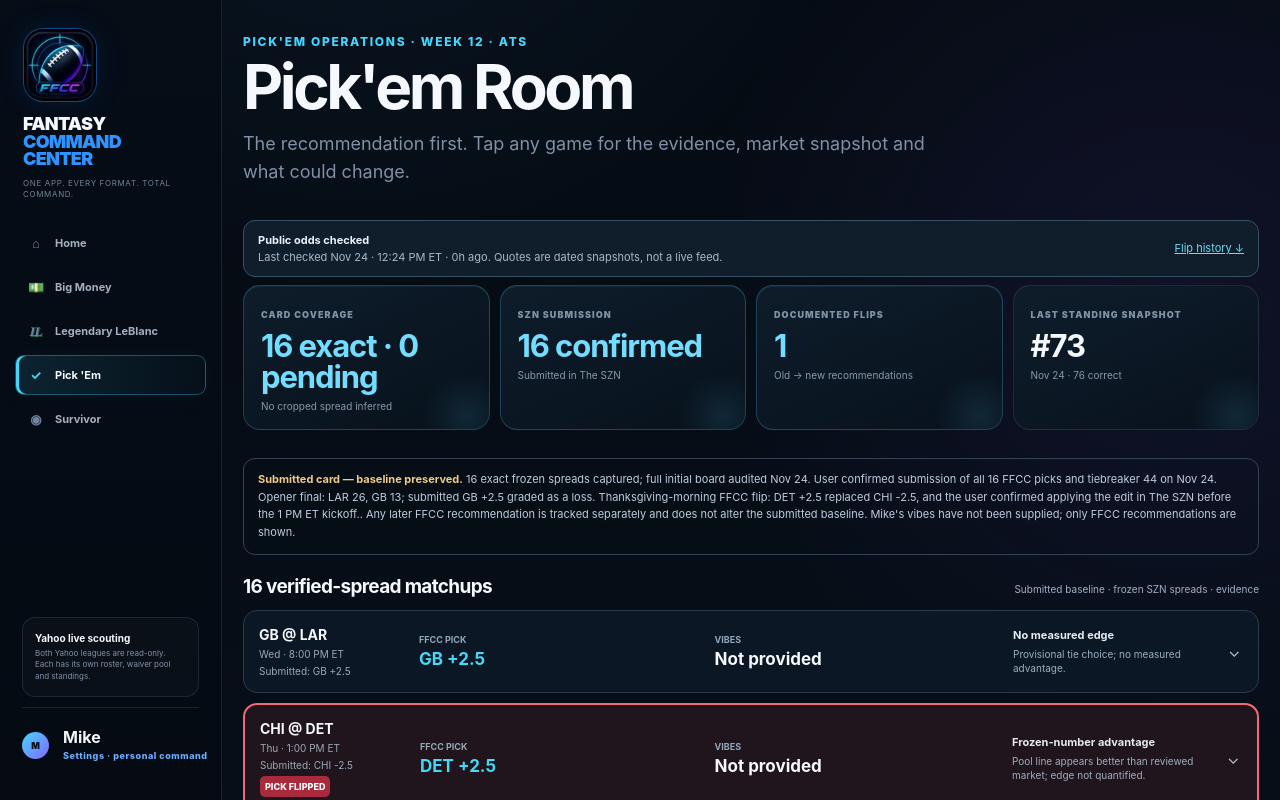
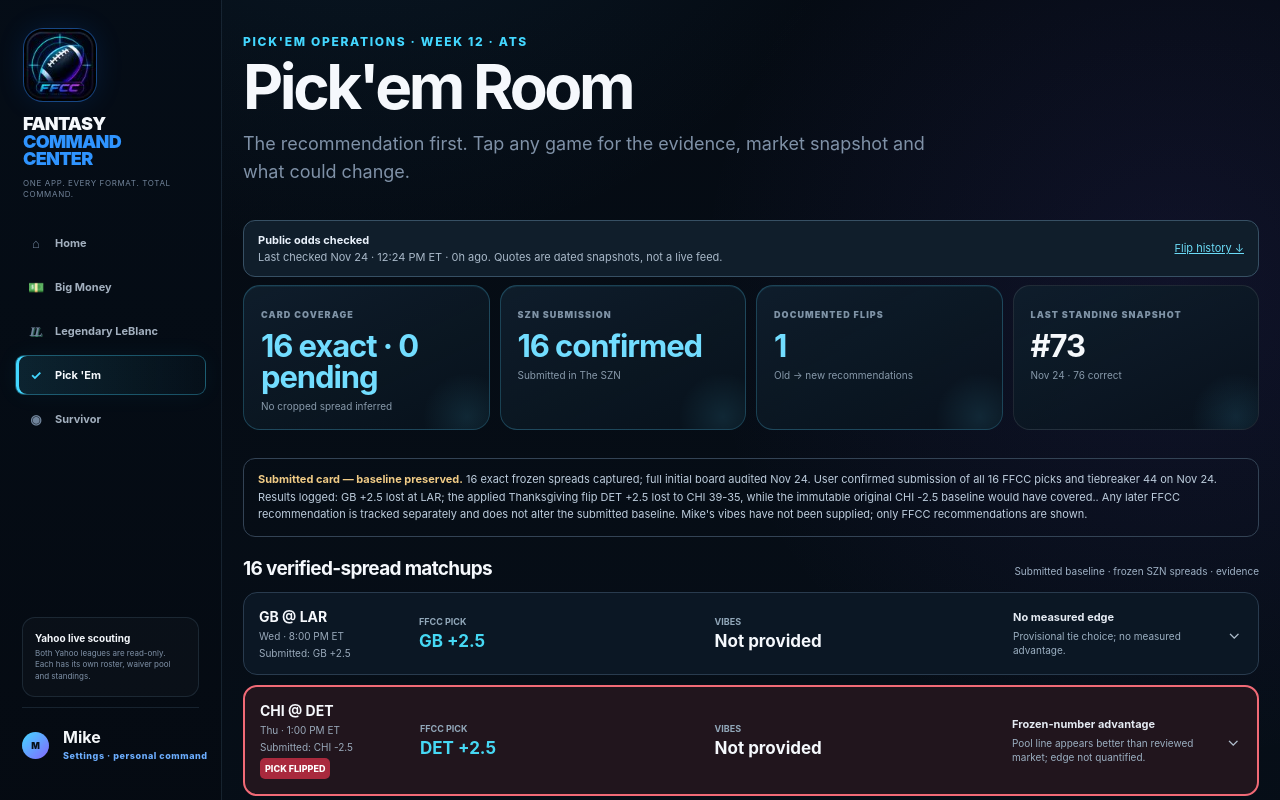
Before and after one commit to TipsyAntler/fantasy-command-center, a Next.js app: page /pickem/board in a window 1280 px wide. Shown: the top 800 px of the page. Built offline with nearby package versions, Linux system fonts and the light colour scheme.

Commit message:
Grade Bears-Lions Week 12 pick

```diff
--- a/data/pickem-week12.ts
+++ b/data/pickem-week12.ts
@@ -5,10 +5,10 @@ export const week12CapturedLabel = "Nov 24 · 9:32 AM ET · user screenshots";
 export const week12ReviewedAt = "2026-11-24T12:24:00-05:00";
 export const week12ReviewedLabel = "Nov 24 · 12:24 PM ET";
 export const week12PoolName = "The SZN · NFL Super Pick'em · NFL-575";
-export const week12PoolStatus = "16 exact frozen spreads captured; full initial board audited Nov 24. User confirmed submission of all 16 FFCC picks and tiebreaker 44 on Nov 24. Opener final: LAR 26, GB 13; submitted GB +2.5 graded as a loss. Thanksgiving-morning FFCC flip: DET +2.5 replaced CHI -2.5, and the user confirmed applying the edit in The SZN before the 1 PM ET kickoff.";
+export const week12PoolStatus = "16 exact frozen spreads captured; full initial board audited Nov 24. User confirmed submission of all 16 FFCC picks and tiebreaker 44 on Nov 24. Results logged: GB +2.5 lost at LAR; the applied Thanksgiving flip DET +2.5 lost to CHI 39-35, while the immutable original CHI -2.5 baseline would have covered.";
 export const week12MarketAsOf = "Full 16-game initial board audit remains Nov 24 at 12:24 PM ET. Opener-only refresh Nov 25 at 3:16 PM ET: final official designations and current exact-line market were rechecked without advancing the full-board review timestamp. Rams ruled out Steve Avila, Coleman Shelton and Terrance Ferguson; Green Bay listed eight questionable including Josh Jacobs, Micah Parsons, Sean Rhyan and Kevin Zeitler. At 2:45 PM ET, LineSmart showed DraftKings GB +2.5 -104/LAR -2.5 -115, Hard Rock -110/-110 and FanDuel GB +2.5 -105/LAR -2.5 -115. Proportional de-vig across those three pairs produces only a slight Rams shade (roughly 50.8%), which remains effectively balanced and does not clear the threshold to overturn submitted GB +2.5. No recommendation flip. Thanksgiving-morning game-specific refresh Nov 26 at 7:25 AM ET: CHI-DET consensus moved from CHI -2.5 to roughly CHI -1/-1.5, making the frozen DET +2.5 side one to 1.5 points better than the current standard market. FFCC flips CHI -2.5 → DET +2.5; full-board reviewedAt remains Nov 24. Sources: https://www.therams.com/team/injury-report/ ; https://www.packers.com/news/packers-list-eight-questionable-vs-rams-week-12-injury-report ; https://linesmart.app/nfl/games/green-bay-packers-at-los-angeles-rams-2026-11-25/ ; https://fantasydata.com/nfl/odds ; https://lasvegassportsbetting.com/live-odds-and-scores/nfl-football-betting-odds-and-scores/ .";
 export const week12Standing = {correct:76,rank:73,leaderCorrect:96,note:"User screenshot Nov 24; 7th place 92. Week 12 opener result recorded separately; overall pool standing not advanced without a verified pool update."};
-export const week12Results = {"GB-LAR":{finalScore:"LAR 26, GB 13",submittedPick:"GB +2.5",atsResult:"loss",gradedAt:"2026-11-26T00:31:00-05:00",source:"NFL final plus Reuters and Rams official recap"}} as const;
+export const week12Results = {"GB-LAR":{finalScore:"LAR 26, GB 13",submittedPick:"GB +2.5",atsResult:"loss",gradedAt:"2026-11-26T00:31:00-05:00",source:"NFL final plus Reuters and Rams official recap"},"CHI-DET":{finalScore:"CHI 39, DET 35",originalSubmittedPick:"CHI -2.5",originalSubmittedResult:"win",appliedFfccPick:"DET +2.5",appliedFfccResult:"loss",gradedAt:"2026-11-26T16:49:00-05:00",source:"Final score verified via game recap and official schedule feed"}} as const;
 export const week12RecommendationChanges = [{"game":"CHI-DET","changedAt":"2026-11-26T07:25:00-05:00","oldPick":"CHI -2.5","newPick":"DET +2.5","reason":"Current standard market moved to CHI -1/-1.5, giving the frozen Detroit side a one to 1.5-point number advantage.","submittedCardChanged":true,"userConfirmedAppliedAt":"2026-11-26T10:13:00-05:00"}] as const;
 export const week12SubmittedCard = {confirmedDate:"2026-11-24",confirmationSource:"User message: Submitted (in response to all 16 FFCC sides and tiebreaker 44)",picks:{"GB-LAR":"GB +2.5","CHI-DET":"CHI -2.5","PHI-DAL":"DAL -8.5","KC-BUF":"KC +3.5","DEN-PIT":"PIT +3.5","NO-CIN":"NO +10.5","NYG-IND":"NYG -6.5","NYJ-MIA":"NYJ -3.5","ATL-MIN":"ATL +7.5","TEN-JAX":"TEN +14.5","BAL-HOU":"HOU -6.5","NE-LAC":"NE +1.5","WAS-ARI":"ARI +7.5","SEA-SF":"SEA +3.5","LV-CLE":"LV +4.5","CAR-TB":"CAR +3.5"} as Record<string,string>,tiebreaker:"44",note:"Immutable user-confirmed baseline; subsequent FFCC advice does not alter submitted picks."};
 export const week12PendingPoolGames: {day:string;kickoff:string;away:string;home:string;mikeVibe:string;reason:string}[] = [];
@@ -41,11 +41,11 @@ export const week12PoolGames: Week9PoolGame[] = [
     "mikeVibe": "Not provided",
     "poolFavorite": "CHI",
     "poolSpread": 2.5,
-    "marketLabel": "Final pregame Nov 26 check: current books remained around CHI -1 to -1.5, while the frozen pool line was CHI -2.5 / DET +2.5. Detroit retained a one to 1.5-point number advantage. Mike confirmed applying the DET +2.5 edit before kickoff.",
+    "marketLabel": "FINAL Nov 26: CHI 39, DET 35. Mike applied the FFCC flip to DET +2.5 before kickoff; Detroit did not cover. The immutable original CHI -2.5 baseline would have covered.",
     "marketTotal": 55.5,
     "confidence": 1,
     "signal": "FROZEN-NUMBER ADVANTAGE · UNCALIBRATED SIZE",
-    "rationale": "FFCC flip: DET +2.5 replaces CHI -2.5. The market moved one to 1.5 points toward Detroit, so the frozen pool number now favors the Lions relative to current consensus; no cover probability is invented.",
+    "rationale": "Graded loss on the applied FFCC flip: DET +2.5; final CHI 39-35. The process signal was a verified one to 1.5-point frozen-number advantage versus the closing market, but the realized result favored the original CHI -2.5 baseline.",
     "watch": "LOCKED at kickoff. Final inactives added Detroit S Chuck Clark and EDGE DJ Wonnum, but the market still centered on CHI -1/-1.5 and did not erase the frozen DET +2.5 number advantage. Mike confirmed the edit before lock."
   },
   {
```
